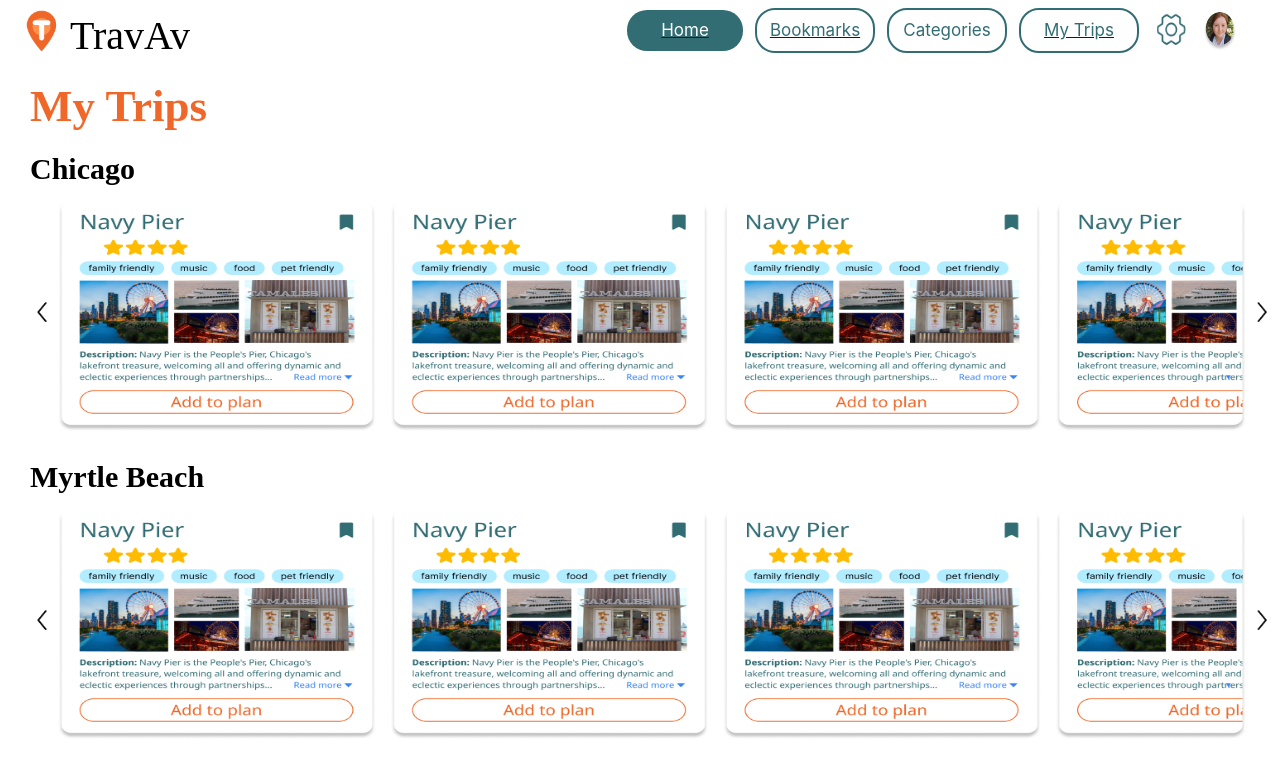
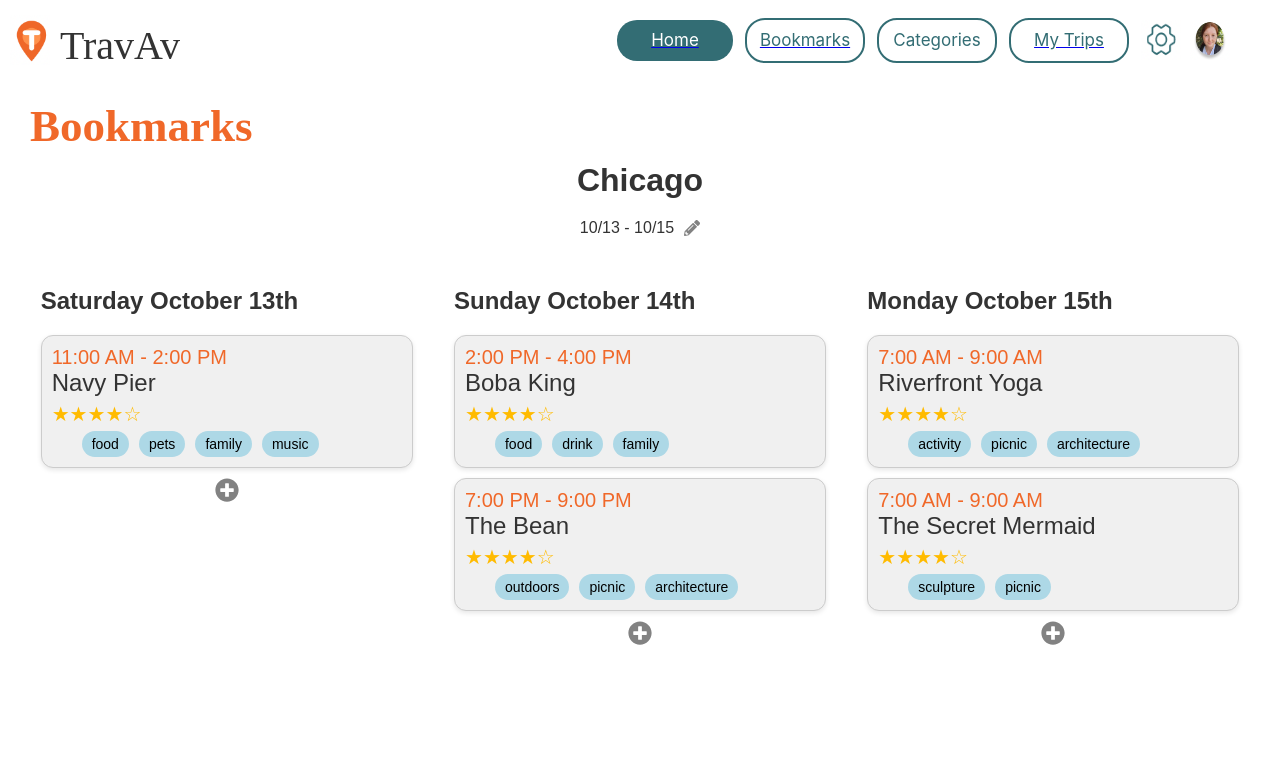
Before and after one commit to nandini-swami/projecttravav, a React (Create React App) app: page /mytripspage in a window 1280 px wide. Shown: the top 776 px of the page. Built offline with nearby package versions, Linux system fonts and the light colour scheme.

Commit message:
implemented 'MyTrips' page

```diff
--- a/package.json
+++ b/package.json
@@ -8,6 +8,7 @@
     "@testing-library/user-event": "^13.5.0",
     "react": "^18.3.1",
     "react-dom": "^18.3.1",
+    "react-icons": "^5.3.0",
     "react-router-dom": "^6.28.0",
     "react-scripts": "5.0.1",
     "web-vitals": "^2.1.4"
--- a/src/App.css
+++ b/src/App.css
@@ -257,7 +257,7 @@ body {
 
 .map-container {
   position: absolute;
-  top: 220px; /* Move the map image up */
+  top: 250px; /* Move the map image up */
   left: 37px;
 }
 
--- /dev/null
+++ b/src/MyTripsPage/MyTripsPage.css
@@ -0,0 +1,95 @@
+.MyTripsPage {
+    font-family: Arial, sans-serif;
+    color: #333;
+}
+
+.top-bar {
+    display: flex;
+    justify-content: space-between;
+    align-items: center;
+    padding: 10px;
+    background-color: #fff;
+}
+
+.location-title, .date-range {
+    text-align: center;
+    margin: 10px 0;
+    font: Merriweather, serif;
+}
+
+.days-container {
+    display: flex;
+    justify-content: space-around;
+    padding: 20px;
+}
+
+.day-column {
+    width: 30%;
+}
+
+.trip-entry {
+    background-color: #f0f0f0;
+    padding: 10px;
+    margin-bottom: 10px;
+    border-radius: 8px;
+}
+
+.trip-title {
+    font-weight: bold;
+}
+
+.trip-tags {
+    display: flex;
+    gap: 5px;
+    margin-top: 5px;
+}
+
+.tag {
+    background-color: #ddd;
+    border-radius: 5px;
+    padding: 2px 5px;
+}
+
+.trip-rating {
+    margin-top: 5px;
+    color: #FFBB00; /* Yellow color for the stars */
+}
+
+.trip-time {
+    color: #F06829; /* Orange color for the time */
+}
+
+.see-all-button, .new-trip-button {
+  margin-left: 10px;
+  padding: 5px 10px;
+  background-color: #007bff;
+  color: white;
+  border: none;
+  border-radius: 5px;
+  cursor: pointer;
+}
+
+.see-all-button:hover, .new-trip-button:hover {
+  background-color: #0056b3;
+}
+
+.date-editable {
+  display: flex;
+  align-items: center;
+  justify-content: center;
+}
+
+.edit-icon {
+  margin-left: 5px;
+  cursor: pointer;
+}
+
+.add-trip-button {
+    display: flex;
+    justify-content: center;
+    margin-top: 10px;
+  }
+
+  .fa-plus-circle {
+    cursor: pointer; /* Makes the icon clickable */
+  }
--- a/src/MyTripsPage/MyTripsPage.js
+++ b/src/MyTripsPage/MyTripsPage.js
@@ -1,12 +1,67 @@
 import React from 'react';
 import { Link } from 'react-router-dom';
 import '../App.css';
-import logo from '../logo.png'; // Assuming you have a logo image
-import settingsIcon from '../settingsIcon.png'; // Assuming you have a settings icon image
-import profileIcon from '../profileIcon.png'; // Assuming you have a profile icon image
-import longImage from '../longImage.png';
+import logo from '../logo.png';
+import settingsIcon from '../settingsIcon.png';
+import profileIcon from '../profileIcon.png';
+import './MyTripsPage.css';
+import { FaPencilAlt } from 'react-icons/fa';
+import TripEntry from './TripEntry';
+import { FaPlusCircle } from 'react-icons/fa';
+
 
 function MyTripsPage() {
+  const trips = [
+    {
+      day: "Saturday October 13th",
+      entries: [
+        {
+          time: "11:00 AM - 2:00 PM",
+          location: "Navy Pier",
+          rating: "★★★★☆",
+          tags: ["food", "pets", "family", "music"]
+        },
+        // More entries for this day
+      ]
+    },
+    {
+      day: "Sunday October 14th",
+      entries: [
+        {
+          time: "2:00 PM - 4:00 PM",
+          location: "Boba King",
+          rating: "★★★★☆",
+          tags: ["food", "drink", "family"]
+        },
+        {
+          time: "7:00 PM - 9:00 PM",
+          location: "The Bean",
+          rating: "★★★★☆",
+          tags: ["outdoors", "picnic", "architecture"]
+        },
+        // Entries for Sunday
+      ]
+    },
+    {
+      day: "Monday October 15th",
+      entries: [
+        {
+          time: "7:00 AM - 9:00 AM",
+          location: "Riverfront Yoga",
+          rating: "★★★★☆",
+          tags: ["activity", "picnic", "architecture"]
+        },
+        {
+          time: "7:00 AM - 9:00 AM",
+          location: "The Secret Mermaid",
+          rating: "★★★★☆",
+          tags: ["sculpture", "picnic"]
+        },
+        // Entries for Monday
+      ]
+    }
+  ];
+
   return (
     <div className="MyTripsPage">
       <div className="top-bar">
@@ -27,19 +82,36 @@ function MyTripsPage() {
         <img src={settingsIcon} alt="Settings" className="icon settings-icon" />
         <img src={profileIcon} alt="Profile" className="icon profile-icon" />
       </div>
-      <div className="mytripspage-title">
-        <span className="mytripspage-text">My Trips</span>
+      <div className="bookmark-title">
+        <span className="bookmark-page-text">Bookmarks</span>
       </div>
-      {/* Add more content here */}
-      <div className="trip-section">
-        <span className="trip-location-text">Chicago</span>
-        <img src={longImage} alt="Chicago Trip" className="trip-image" />
+      <div className="trip-header">
+        <h1 className="location-title">Chicago</h1>
+        <div className="date-edit-container">
+          <p className="date-range">10/13 - 10/15</p>
+          <FaPencilAlt className="edit-icon" />
+        </div>
       </div>
-      <div className="trip-section">
-        <span className="trip-location-text">Myrtle Beach</span>
-        <img src={longImage} alt="Myrtle Beach Trip" className="trip-image" />
+      <div className="days-container">
+        {trips.map((trip) => (
+          <div className="day-column" key={trip.day}>
+            <h2 className="day-title">{trip.day}</h2>
+            {trip.entries.map((entry, index) => (
+              <TripEntry
+                key={index}
+                date={trip.day}
+                time={entry.time}
+                location={entry.location}
+                rating={entry.rating}
+                tags={entry.tags}
+              />
+            ))}
+            <div className="add-trip-button">
+              <FaPlusCircle size={24} color="#828282" /> {/* Styling the icon */}
+            </div>
+          </div>
+        ))}
       </div>
-      {/* Add more content here */}
     </div>
   );
 }
--- /dev/null
+++ b/src/MyTripsPage/TripEntry.css
@@ -0,0 +1,51 @@
+.trip-entry {
+    background-color: #f0f0f0;
+    padding: 10px;
+    margin-bottom: 10px;
+    border-radius: 12px;
+    border: 1px solid #ccc;
+    box-shadow: 0 2px 5px rgba(0,0,0,0.1);
+}
+
+.trip-location {
+    font-size: 24px; /* Larger font size for location */
+}
+.trip-time {
+    color: #F06829; /* Orange for the time */
+    font-size: 20px;
+}
+
+.trip-rating {
+    color: #FFBB00; /* Yellow for the stars */
+    font-size: 20px;
+}
+
+.tags {
+    display: flex;
+    gap: 5px;
+    margin-top: 5px;
+    justify-content: flex-start;
+    flex-wrap: wrap;
+}
+
+.tag {
+    background-color: #add8e6;
+    border: none;
+    padding: 5px 10px;
+    margin-right: 5px;
+    color: black;
+    font-size: 14px;
+    border-radius: 15px;
+}
+
+.date-edit-container {
+    display: flex;
+    align-items: center;
+    justify-content: center;
+    gap: 5px;
+}
+
+  .edit-icon {
+    cursor: pointer;
+    color: #828282;
+  }
--- /dev/null
+++ b/src/MyTripsPage/TripEntry.js
@@ -0,0 +1,19 @@
+import React from 'react';
+import './TripEntry.css'; // Correct path to the CSS file
+
+function TripEntry({ time, location, rating, tags }) {
+  return (
+    <div className="trip-entry">
+      <div className="trip-time">{time}</div> {/* Display time */}
+      <div className="trip-location">{location}</div> {/* Added class name here */}
+      <div className="trip-rating">{rating}</div> {/* Display rating */}
+      <div className="tags">
+        {tags.map(tag => (
+          <span key={tag} className="tag">{tag}</span>
+        ))}
+      </div>
+    </div>
+  );
+}
+
+export default TripEntry;
```
Also changed, not shown: 1 other file (tests, documents, lock files or other folders).
